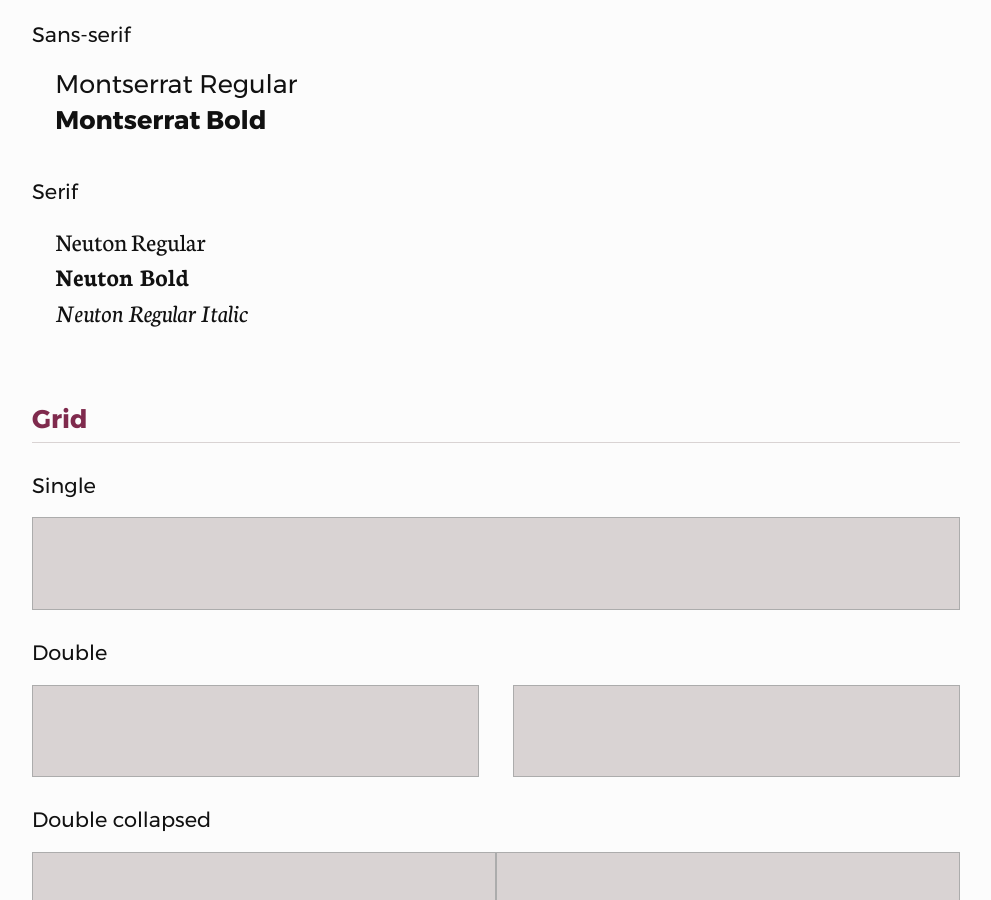
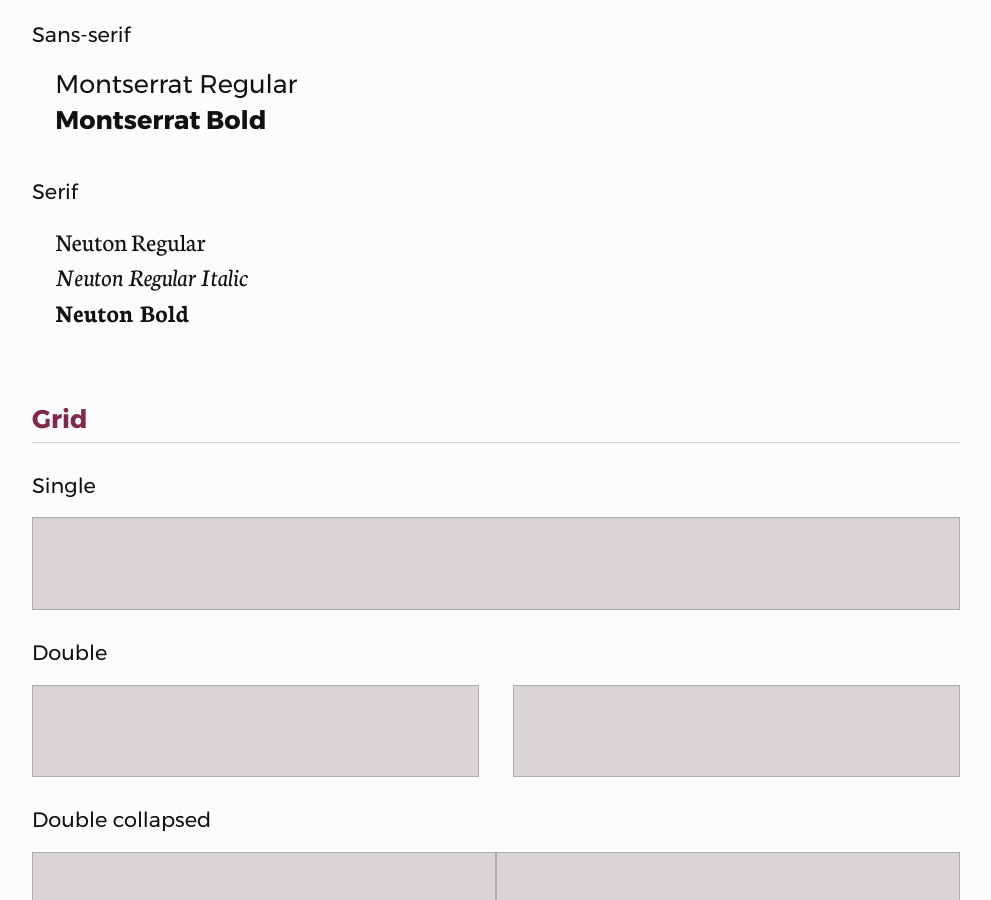
Before and after one commit to edelstone/my-website, a Jekyll site: the page built from styleguide.html, in a window 1280 px wide and 900 px high, scrolled down 1597 px. Shown: the whole window, without its empty margins (144-1135 px from the left). Built offline with Jekyll 4.4.1, drawn with Linux system fonts in a browser that asks for light colours; nearby versions of some CDN libraries; library files that are not in the unit come from our copies; part of the change alters nothing that is shown.

Commit message:
adds small change to typography section

```diff
--- a/styleguide.html
+++ b/styleguide.html
@@ -164,8 +164,8 @@ button-next-link: /portfolio
 			<h4>Serif</h4>
 			<div class="sg-component">
 				<p>Neuton Regular</p>
+				<p><i>Neuton Regular Italic</i></p>
 				<p><b>Neuton Bold</b></p>
-				<p><i>Neuton Regular Italic</i></p>
 			</div>
 		</div>
 
```
